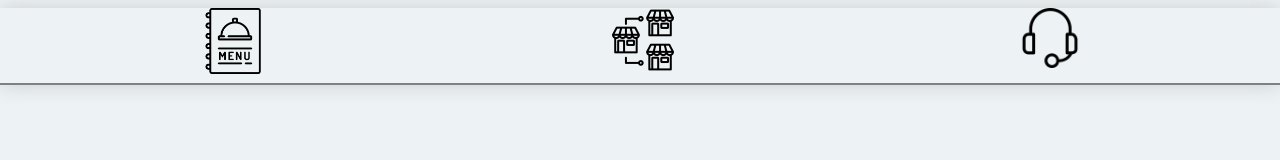
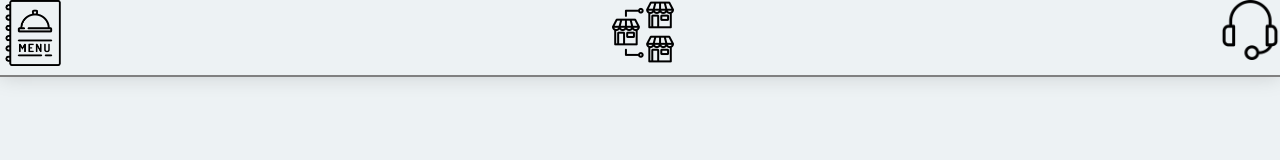
Before and after one commit to whitehercig/tantunicafe, a plain HTML site: page index.html in a window 1280 px wide. Drawn offline with Linux system fonts and the light colour scheme.

Commit message:
headerUpdate1

```diff
--- a/styles/general.css
+++ b/styles/general.css
@@ -3,4 +3,5 @@ body {
     font-family: Roboto;
     margin-right: 0;
     margin-left: 0;
+    margin-top: 0;
 }
--- a/styles/header.css
+++ b/styles/header.css
@@ -1,8 +1,8 @@
 header {
     height: 75px;
 
-    padding-left: 200px;
-    padding-right: 200px;
+    /* padding-left: 200px;
+    padding-right: 200px; */
 
     border-bottom-width: 2px;
     border-bottom-style: solid;
@@ -12,6 +12,8 @@ header {
     flex-direction: row;
     justify-content: space-between;
     box-shadow: 0 0 20px rgba(0, 0, 0, 0.15);
+
+    flex: 1 1 1;
 }
 .menu-img {
     display: flex;
```
